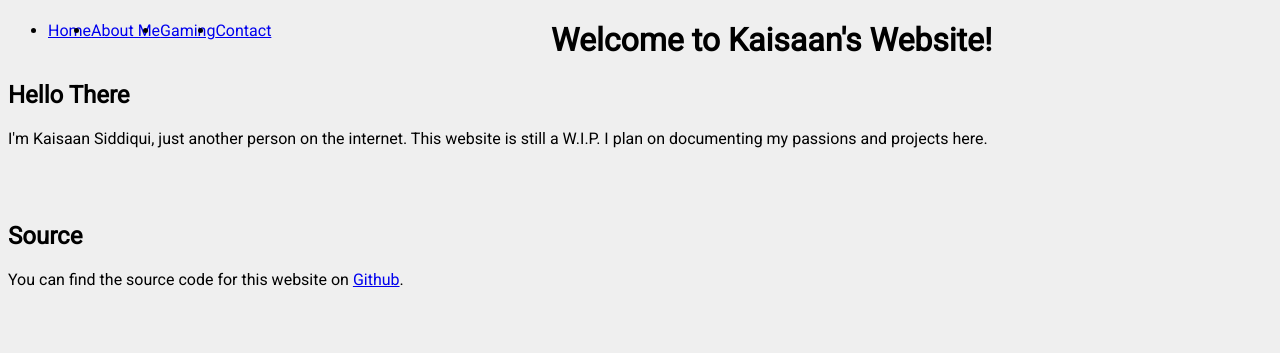
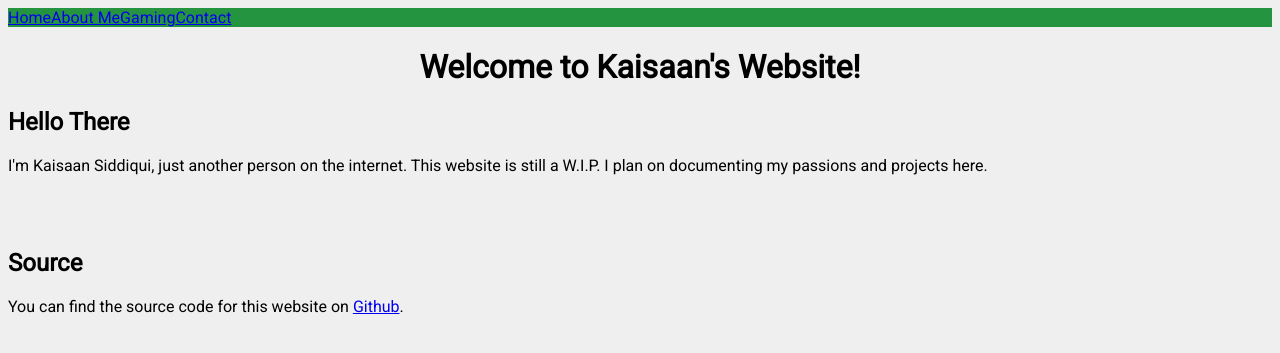
Before and after one commit to Kaisaan/kaisaan.github.io, a Jekyll site: the page built from index.html, in a window 1280 px wide. Shown: the top 353 px of the page. Built offline with Jekyll 4.4.1, drawn with Linux system fonts in a browser that asks for light colours.

Commit message:
Fix navbar CSS

```diff
--- a/_layouts/default.html
+++ b/_layouts/default.html
@@ -1,9 +1,9 @@
 <!DOCTYPE html>
 <html lang="en">
-    <head>
+  <head>
     <title>{{ page.title }} | KYS</title>
     <link rel="stylesheet" type="text/css" href="/css/style.css">
-    </head>
+  </head>
   <body>
     {% include nav.html %}
     {{ content }}
--- a/css/style.css
+++ b/css/style.css
@@ -5,7 +5,7 @@
     background-color: #EFEFEF;
 }
 
-.nav ul {
+.navbar ul {
   list-style-type: none;
   margin: 0;
   padding: 0;
```
